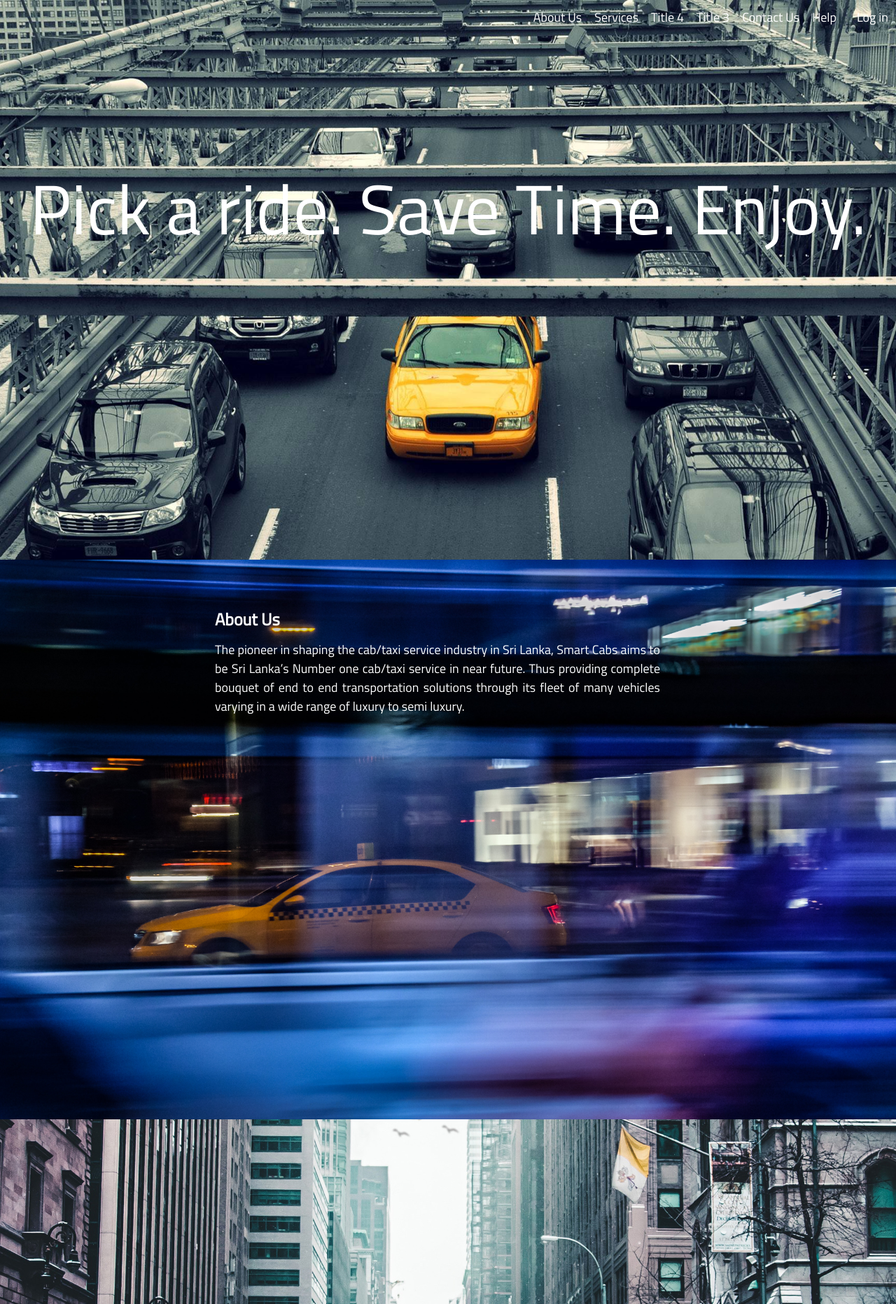
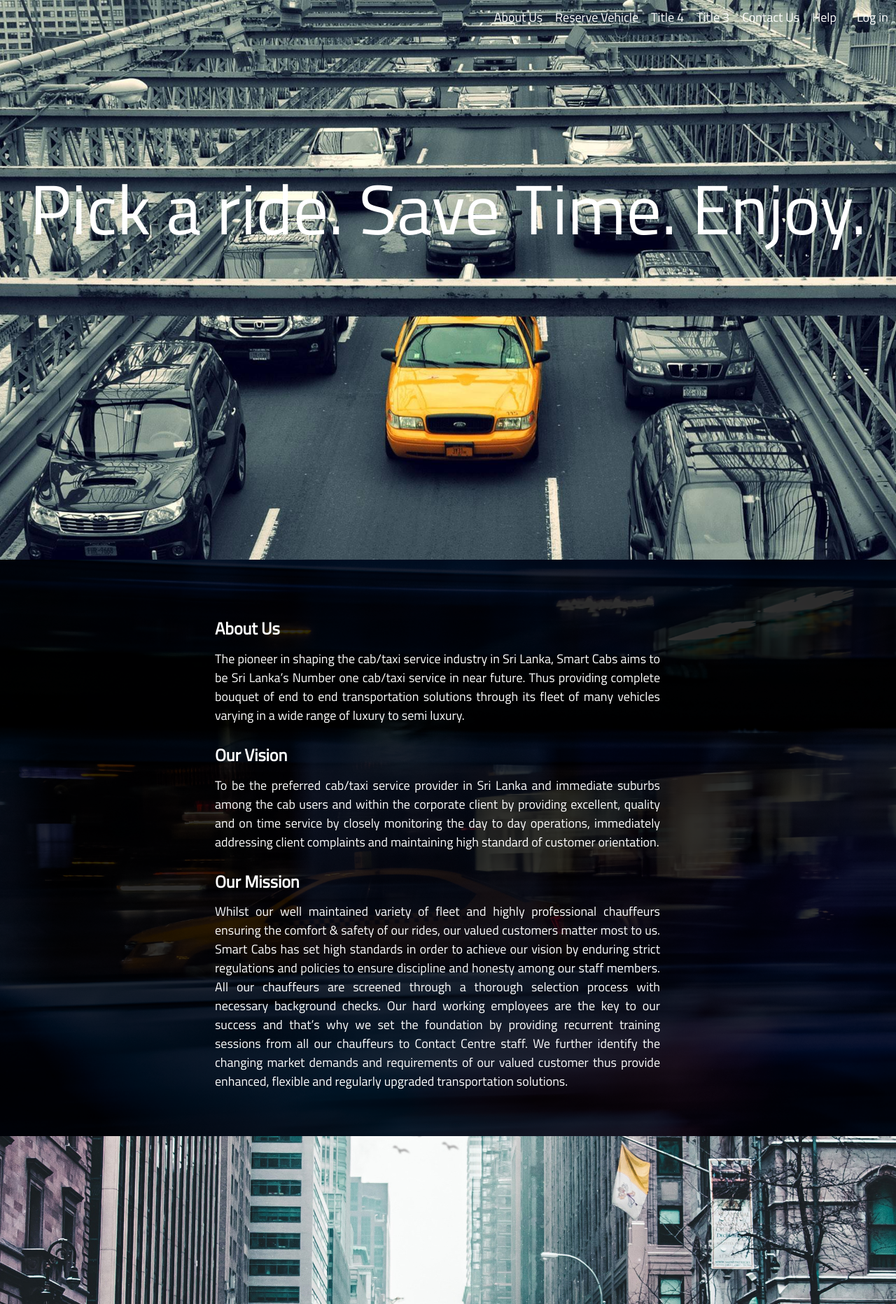
Before and after one commit to Oshan96/CabServiceSystem, a PHP site: page /view/home.php in a window 1280 px wide. Shown: the top 1864 px of the page at 70% size. Run offline with PHP 8.4, Linux system fonts and the light colour scheme.

Commit message:
ui changes

```diff
--- a/assets/css/header.css
+++ b/assets/css/header.css
@@ -12,13 +12,14 @@
     transition: top 0.3s;
     /* background-color: #2d3339; */
     background-color: transparent;
+    z-index: 4;
 }
 
 /* #navbar #button-container {
 
 } */
 
-#navbar #button-container > .button-bg{
+#navbar #button-container > .button-bg {
     float: right;
     border-radius: 0;
     background-color: transparent;
@@ -47,6 +48,12 @@
     /* border: none; */
 }
 
+.center {
+    display: flex;
+    justify-content: center;
+    align-items: center;
+}
+
 @media screen and (max-width: 600px) {
     #navbar #button-container > .button-bg:hover {
         padding-right: 3%;
--- a/assets/css/home.css
+++ b/assets/css/home.css
@@ -6,7 +6,22 @@ section {
 /* images */
 
 .img-section2 {
-    background-image: url("./../images/header-img.jpg")
+    height: 100%;
+    background-image: url("./../images/header-img.jpg");
+    position: relative;
+    padding-bottom: 60px;
+}
+
+.img-section2::after {
+    content: '';
+    position: absolute;
+    top:0;
+    left: 0;
+    width: 100%;
+    height: 100%;
+    background: rgb(0,0,0,0.8);
+    z-index: 1;
+    overflow: hidden;
 }
 
 .img-section3 {
@@ -22,6 +37,7 @@ section {
     font-size: 100px;
 }
 
+
 #typing-row {
     padding-top: 15vh;
 }
@@ -31,6 +47,7 @@ section {
     font-family: "Titillium Web";
     padding-left: 25%;
     padding-right: 25%;
+    z-index: 2;
 }
 
 .content .col-12 {
@@ -40,6 +57,10 @@ section {
 .content .col-12 p {
     text-align: justify;
     font-size: 18px;
+}
+
+.content .heading {
+    padding-top: 15px;
 }
 
 @media screen and (max-width: 800px){
--- a/view/home.php
+++ b/view/home.php
@@ -16,7 +16,7 @@ session_start();
 
     <body>
 
-        <div class="row-container-flex" id="banner">
+        <div class="row-container-flex parralax" id="banner">
             <div class="row-flex" id="navbar">
                 <div class="col-1">
                     <a href="#banner">
@@ -30,7 +30,7 @@ session_start();
                     <a class="button-bg">Contact Us</a>
                     <a class="button-bg">Title 3</a>
                     <a class="button-bg">Title 4</a>
-                    <a class="button-bg" href="#section3" id="sec3">Services</a>
+                    <a class="button-bg" href="#section3" id="sec3">Reserve Vehicle</a>
                     <a class="button-bg" href="#section2" id="sec2">About Us</a>
                 </div>
             </div>
@@ -45,12 +45,33 @@ session_start();
 
         <section class="row-container-flex parralax img-section2" id="section2">
             <div class="row-flex content">
-                <div class="col-12">
+
+                <div class="col-12 heading">
                     <h2>About Us</h2>
                 </div>
                 <div class="col-12">
                     <p>
                     The pioneer in shaping the cab/taxi service industry in Sri Lanka, Smart Cabs aims to be Sri Lanka’s Number one cab/taxi service in near future. Thus providing complete bouquet of end to end transportation solutions through its fleet of many vehicles varying in a wide range of luxury to semi luxury.
+                    </p>
+                </div>
+
+                <div class="col-12 heading">
+                    <h2>Our Vision</h2>
+                </div>
+                <div class="col-12">
+                    <p>
+                    To be the preferred cab/taxi service provider in Sri Lanka and immediate suburbs among the cab users and within the corporate client by providing excellent, quality and on time service by closely monitoring the day to day operations, immediately addressing client complaints and maintaining high standard of customer orientation.
+                    </p>
+                </div>
+
+                <div class="col-12 heading">
+                    <h2>Our Mission</h2>
+                </div>
+                <div class="col-12">
+                    <p>
+                    Whilst our well maintained variety of fleet and highly professional chauffeurs ensuring the comfort & safety of our rides, our valued customers matter most to us. Smart Cabs has set high standards in order to achieve our vision by enduring strict regulations and policies to ensure discipline and honesty among our staff members. All our chauffeurs are screened through a thorough selection process with necessary background checks. Our hard working employees are the key to our success and that’s why we set the foundation by providing recurrent training sessions from all our chauffeurs to Contact Centre staff.
+
+                    We further identify the changing market demands and requirements of our valued customer thus provide enhanced, flexible and regularly upgraded transportation solutions.
                     </p>
                 </div>
 
```
